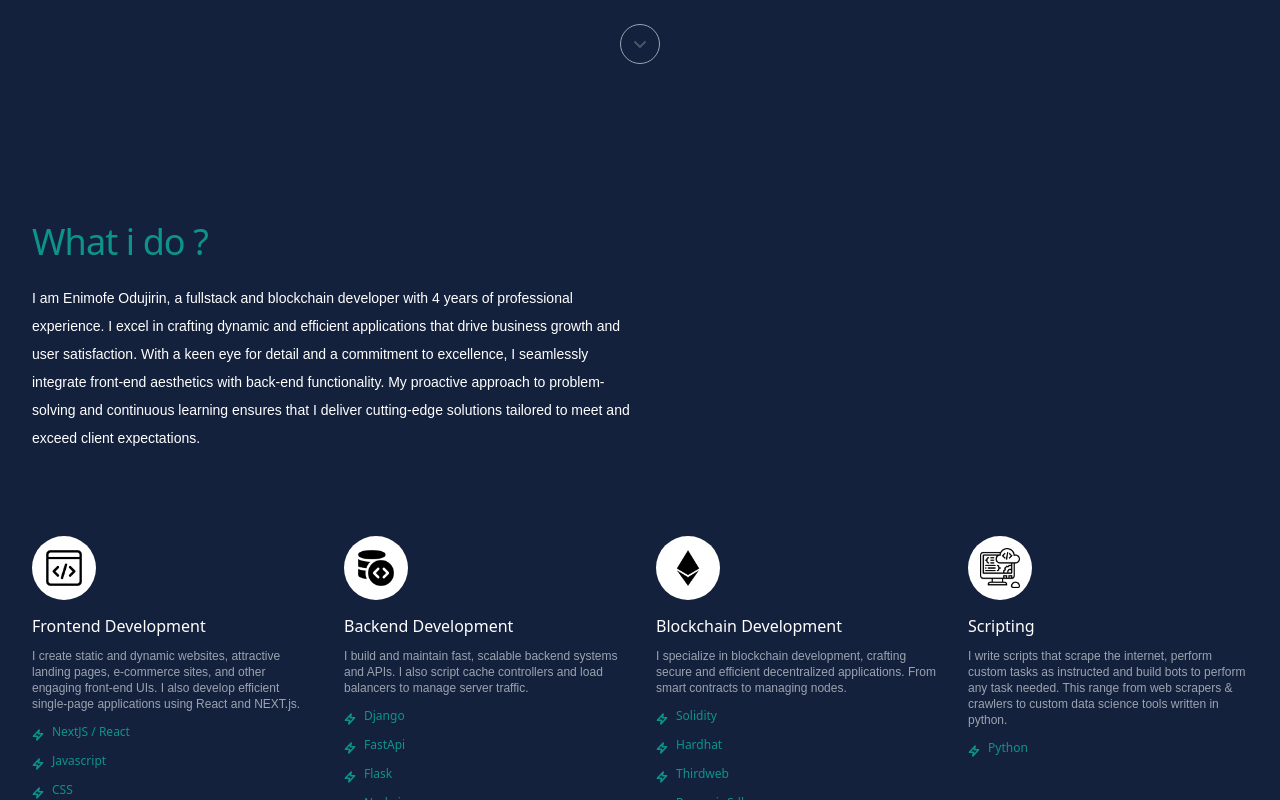
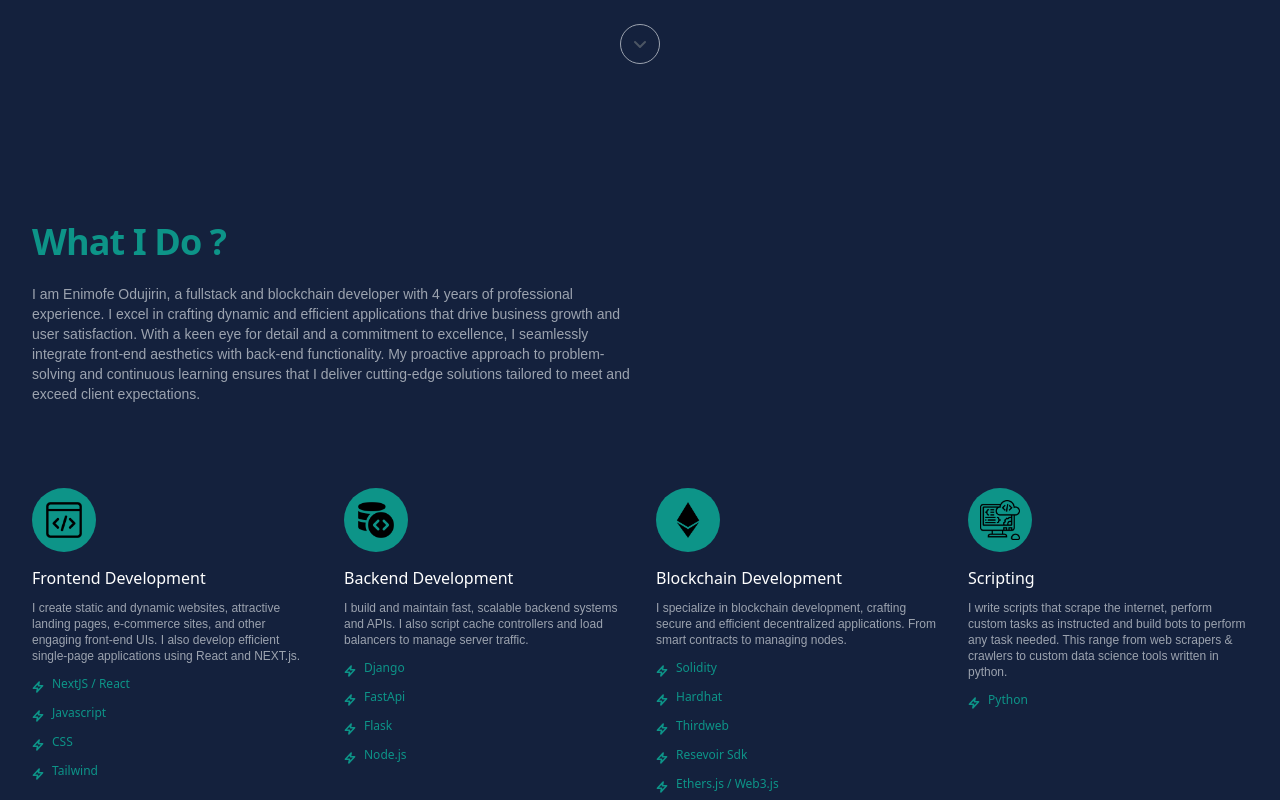
Before and after one commit to thebaggieboy/thebaggieboy.github.io, a Next.js app: page / in a window 1280 px wide. Shown: the part 585-1385 px from the top of the page. Built offline with nearby package versions, Linux system fonts and the light colour scheme.

Commit message:
Updated resume texts

```diff
--- a/components/About.tsx
+++ b/components/About.tsx
@@ -14,10 +14,10 @@ const links = [
 <div className="px-4  py-8 mx-auto sm:max-w-xl md:max-w-full lg:max-w-screen-xl md:px-24 lg:px-8 lg:py-20">
   <div className="flex flex-col mb-6 lg:flex-row md:mb-10">
     <div className="lg:w-1/2">
-      <h2 className="max-w-md mb-6 font-sans text-5xl tracking-tight text-teal-600  sm:text-4xl sm:leading-none xl:max-w-lg">
-      What i do ?
+      <h2 className="max-w-md mb-6  font-bold font-sans text-5xl tracking-tight text-teal-600  sm:text-4xl sm:leading-none xl:max-w-lg">
+      What I Do ?
       </h2>
-      <p style={{fontFamily:"Poppins, Sans-serif", lineHeight:2}} className="text-base text-white text-sm ">
+      <p style={{fontFamily:"Poppins, Sans-serif"}} className="text-gray-400 text-sm ">
       I am Enimofe Odujirin, a fullstack and blockchain developer with 4 years of professional experience.   I excel in crafting dynamic and efficient applications that drive business growth and user satisfaction.
   With a keen eye for detail and a commitment to excellence, I seamlessly integrate front-end aesthetics with back-end functionality. My proactive approach to problem-solving and continuous learning ensures that I deliver cutting-edge solutions tailored to meet and exceed client expectations.
 
@@ -28,7 +28,7 @@ const links = [
   </div> <br />
   <div className="grid gap-8 mt-5 row-gap-10 sm:grid-cols-2 lg:grid-cols-4">
     <div>
-      <div className="flex items-center justify-center w-16 h-16 mb-4 rounded-full bg-white">
+      <div className="flex items-center justify-center w-16 h-16 mb-4 rounded-full bg-teal-600">
         <img src="/media/web-design.png" style={{height:40}} alt="" />
       </div>
       <h6 className="mb-3 leading-5 text-white">Frontend Development</h6>
@@ -38,7 +38,7 @@ const links = [
       </p>
       <ul className="mb-4 -ml-1 space-y-2">
         <li className="flex items-start text-teal-600 text-xs ">
-          <span className="mr-1">
+          <span className="mr-1 ">
             <svg className="w-5 h-5 mt-px text-deep-purple-accent-400" stroke="currentColor" viewBox="0 0 52 52">
               <polygon stroke-width="4" stroke-linecap="round" stroke-linejoin="round" fill="none" points="29 13 14 29 25 29 23 39 38 23 27 23"></polygon>
             </svg>
@@ -74,7 +74,7 @@ const links = [
 
     </div>
     <div>
-      <div className="flex items-center justify-center w-16 h-16 mb-4 rounded-full bg-white">
+      <div className="flex items-center justify-center w-16 h-16 mb-4 rounded-full bg-teal-600">
       <img src="/media/backend.png" style={{height:40}} alt="" />
       </div>
       <h6 className="mb-3 leading-5 text-white">Backend Development</h6>
@@ -122,7 +122,7 @@ I also script cache controllers and load balancers to manage server traffic.
 
     </div>
     <div>
-      <div className="flex items-center justify-center w-16 h-16 mb-4 rounded-full bg-white">
+      <div className="flex items-center justify-center w-16 h-16 mb-4 rounded-full bg-teal-600">
       <img src="/media/coins.png" style={{height:40}} alt="" />
       </div>
       <h6 className="mb-3 leading-5 text-white">Blockchain Development</h6>
@@ -175,7 +175,7 @@ I specialize in blockchain development, crafting secure and efficient decentrali
 
     </div>
     <div>
-      <div className="flex items-center justify-center w-16 h-16 mb-4 rounded-full bg-white">
+      <div className="flex items-center justify-center w-16 h-16 mb-4 rounded-full bg-teal-600">
       <img src="/media/computing.png" style={{height:40}} alt="" />
       </div>
       <h6 className="mb-3 leading-5 text-white">Scripting</h6>
--- a/pages/portfolio.tsx
+++ b/pages/portfolio.tsx
@@ -80,7 +80,7 @@ type Products ={
               You can access my github repository by clicking the button below
             </p>
             <br/>
-            <a href="https://github.com/thebaggieboy" className="inline-flex rounded-lg text-sm font-bold py-3 px-4  bg-teal-600 hover:bg-slate-700"> Go to my github</a>
+            <a href="https://github.com/thebaggieboy" className="inline-flex rounded-lg text-xs py-3 px-4  bg-teal-900 font-bold text-white hover:bg-slate-500"> Go to my Github</a>
           </div>
 
         </div>
```
